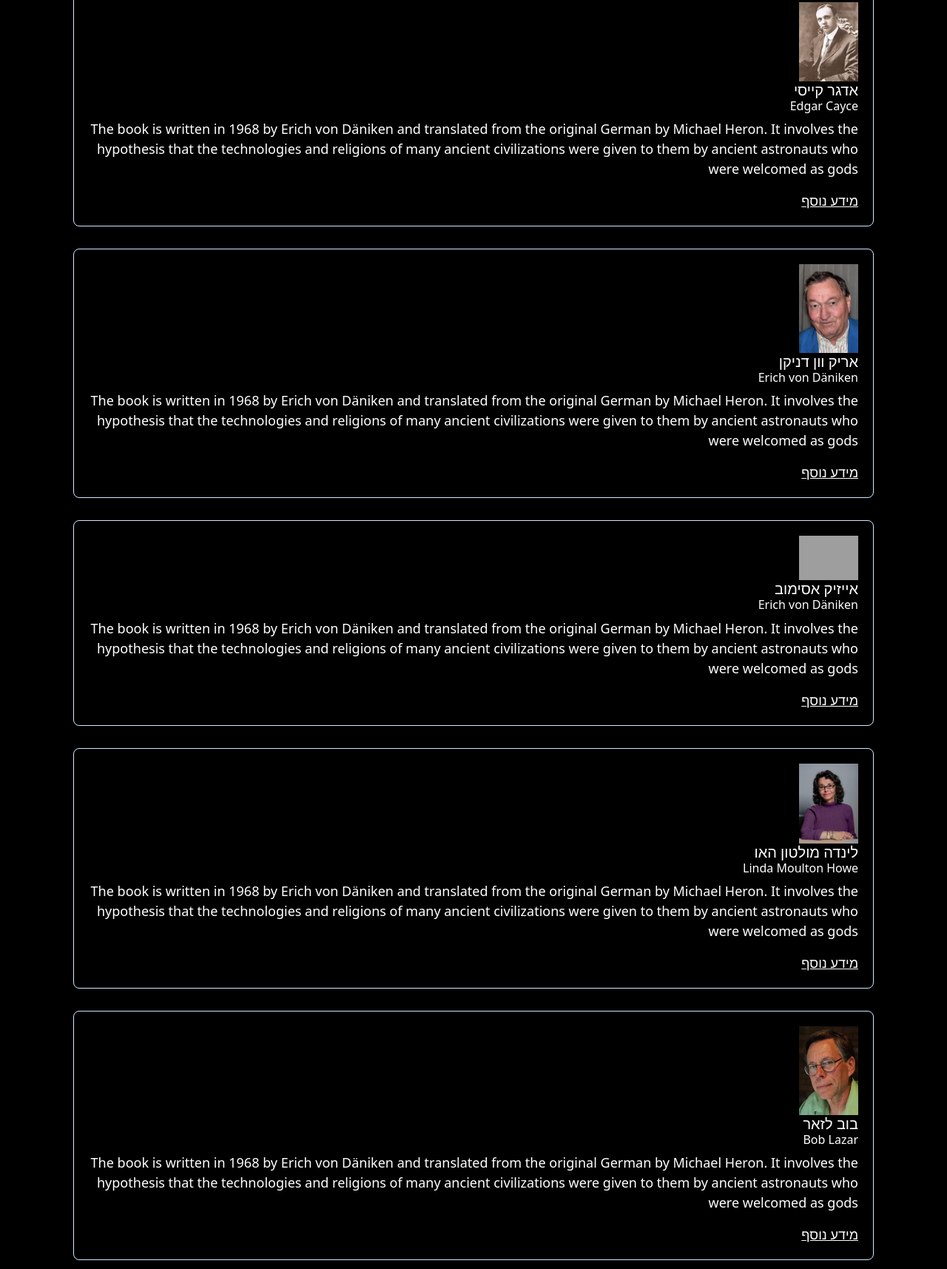
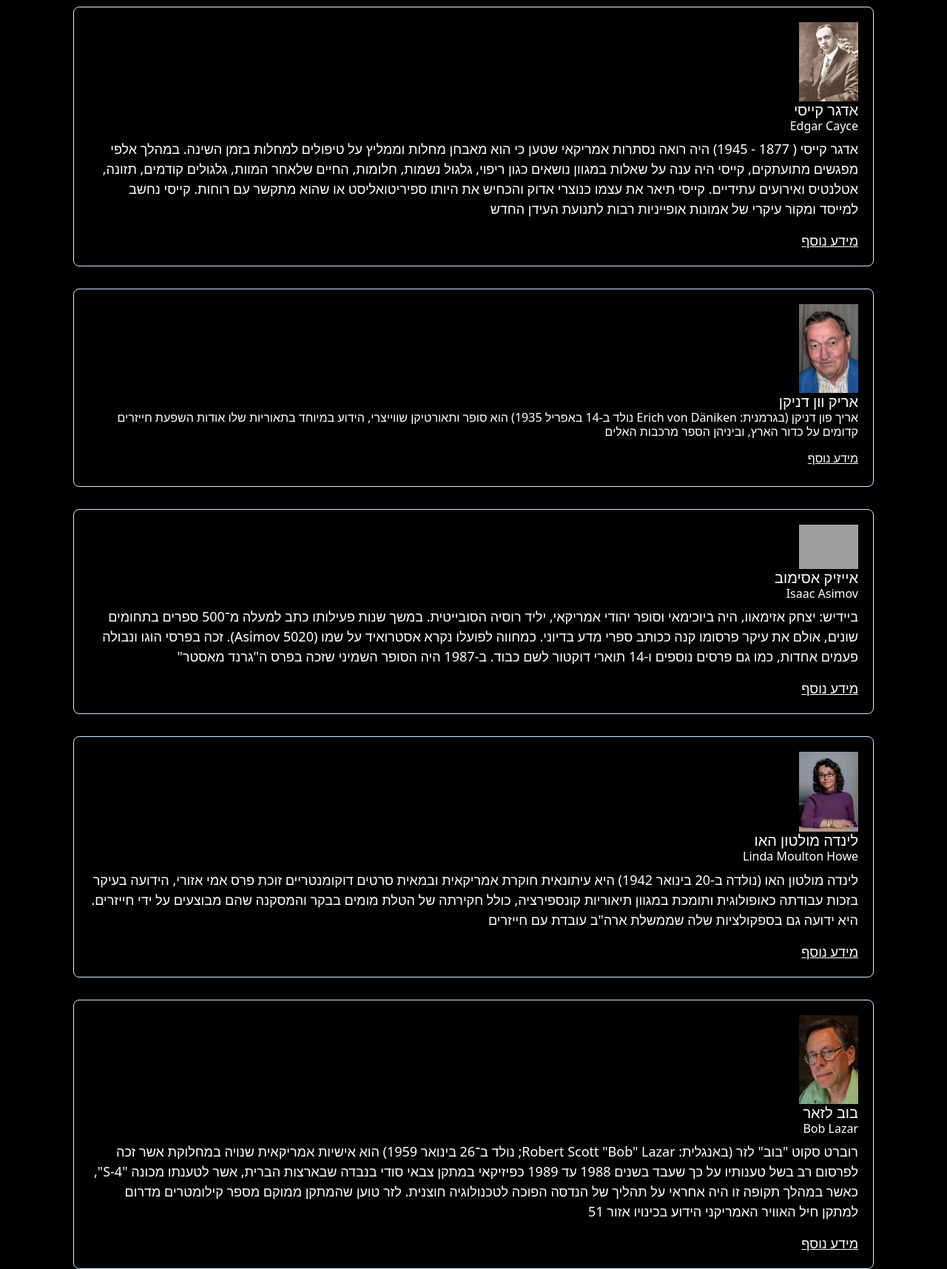
Before and after one commit to Brotshahar/bizarre, a plain HTML site: page persons.html in a window 1280 px wide. Shown: the part 2174-3889 px from the top of the page at 74% size. Drawn offline with nearby package versions, Linux system fonts and the light colour scheme; grey boxes are pictures that could not be loaded.

Commit message:
Update persons.html

```diff
--- a/persons.html
+++ b/persons.html
@@ -104,10 +104,11 @@
                 <div class="card-body">
                     <h5 class="card-title">דורותי אידי</h5>
                     <h6 class="card-subtitle mb-2 ">Dorothy Eady</h6>
-                    <p class="card-text"> <span>The book is written in 1968 by Erich von Däniken and translated from the
-                            original German by Michael Heron. It involves the hypothesis that the technologies and
-                            religions of many ancient civilizations were given to them by ancient astronauts who were
-                            welcomed as gods</span>
+                    <p class="card-text"> <span>דורותי לואיז אידי (16 בינואר 1904 - 21 באפריל 1981), הידועה גם בשם אום
+                            סטי או אום סטי (בערבית: أم سيتي), הייתה מטפלת עתיקות ופולקלוריסטית בריטית. היא הייתה שומרת
+                            מקדש סטי הראשון באבידוס וציירת במחלקת העתיקות המצרית. היא ידועה באמונתה שבגלל חיים קודמים
+                            הייתה כוהנת במצרים העתיקה, כמו גם במחקר ההיסטורי הנרחב שלה באבידוס. חייה ועבודתה היו נושא
+                            למאמרים רבים, סרטי תעודה טלוויזיוניים וביוגרפיות</span>
                     </p>
                     <a href="https://en.wikipedia.org/wiki/Dorothy_Eady" target="_blank" class="card-link">מידע נוסף</a>
 
@@ -145,10 +146,12 @@
                 <div class="card-body">
                     <h5 class="card-title">אדגר קייסי</h5>
                     <h6 class="card-subtitle mb-2 ">Edgar Cayce</h6>
-                    <p class="card-text"> <span>The book is written in 1968 by Erich von Däniken and translated from the
-                            original German by Michael Heron. It involves the hypothesis that the technologies and
-                            religions of many ancient civilizations were given to them by ancient astronauts who were
-                            welcomed as gods</span>
+                    <p class="card-text"> <span>אדגר קייסי ( 1877 - 1945) היה רואה נסתרות
+                            אמריקאי שטען כי הוא מאבחן מחלות וממליץ על טיפולים למחלות בזמן השינה. במהלך אלפי מפגשים
+                            מתועתקים, קייסי היה ענה על שאלות במגוון נושאים כגון ריפוי, גלגול נשמות, חלומות, החיים שלאחר
+                            המוות, גלגולים קודמים, תזונה, אטלנטיס ואירועים עתידיים. קייסי תיאר את עצמו כנוצרי אדוק
+                            והכחיש את היותו ספיריטואליסט או שהוא מתקשר עם רוחות. קייסי נחשב למייסד ומקור עיקרי של אמונות
+                            אופייניות רבות לתנועת העידן החדש</span>
                     </p>
                     <a href="https://en.wikipedia.org/wiki/Edgar_Cayce" target="_blank" class="card-link">מידע נוסף</a>
 
@@ -163,14 +166,12 @@
                     style="width: 5rem;">
                 <div class="card-body">
                     <h5 class="card-title">אריק וון דניקן</h5>
-                    <h6 class="card-subtitle mb-2 ">Erich von Däniken</h6>
-                    <p class="card-text"> <span>The book is written in 1968 by Erich von Däniken and translated from the
-                            original German by Michael Heron. It involves the hypothesis that the technologies and
-                            religions of many ancient civilizations were given to them by ancient astronauts who were
-                            welcomed as gods</span>
-                    </p>
-                    <a href="https://he.wikipedia.org/wiki/%D7%90%D7%A8%D7%99%D7%9A_%D7%A4%D7%95%D7%9F_%D7%93%D7%A0%D7%99%D7%A7%D7%9F"
-                        target="_blank" class="card-link">מידע נוסף</a>
+                    <h6 class="card-subtitle mb-2 ">אריך פון דניקן (בגרמנית: Erich von Däniken נולד ב-14 באפריל 1935)
+                        הוא סופר ותאורטיקן שווייצרי, הידוע במיוחד בתאוריות שלו אודות השפעת חייזרים קדומים על כדור הארץ,
+                        וביניהן הספר מרכבות האלים</span>
+                        </p>
+                        <a href="https://he.wikipedia.org/wiki/%D7%90%D7%A8%D7%99%D7%9A_%D7%A4%D7%95%D7%9F_%D7%93%D7%A0%D7%99%D7%A7%D7%9F"
+                            target="_blank" class="card-link">מידע נוסף</a>
 
                 </div>
             </div>
@@ -179,15 +180,17 @@
     <div id="subjects">
         <div id="subject">
             <div style="width: 65rem;">
-                <img src="./images/personal/Isaac.Asimov.jpg" class="card-img-top" alt="Isaac.Asimov"
+                <img src="./images/personal/Isaac.Asimov.jpg" class="card-img-top" alt="Isaac Asimov"
                     style="width: 5rem;">
                 <div class="card-body">
                     <h5 class="card-title">אייזיק אסימוב</h5>
-                    <h6 class="card-subtitle mb-2 ">Erich von Däniken</h6>
-                    <p class="card-text"> <span>The book is written in 1968 by Erich von Däniken and translated from the
-                            original German by Michael Heron. It involves the hypothesis that the technologies and
-                            religions of many ancient civilizations were given to them by ancient astronauts who were
-                            welcomed as gods</span>
+                    <h6 class="card-subtitle mb-2 ">Isaac Asimov</h6>
+                    <p class="card-text"> <span>ביידיש: יצחק אזימאוו,
+                            היה ביוכימאי וסופר יהודי אמריקאי, יליד רוסיה הסובייטית. במשך שנות
+                            פעילותו כתב למעלה מ־500 ספרים בתחומים שונים, אולם את עיקר פרסומו קנה ככותב ספרי מדע בדיוני.
+                            כמחווה לפועלו נקרא אסטרואיד על שמו (5020 Asimov). זכה בפרסי הוגו ונבולה פעמים אחדות, כמו גם
+                            פרסים נוספים ו-14 תוארי דוקטור לשם כבוד. ב-1987 היה הסופר השמיני שזכה בפרס ה"גרנד מאסטר"
+                        </span>
                     </p>
                     <a href="https://he.wikipedia.org/wiki/%D7%90%D7%99%D7%99%D7%96%D7%A7_%D7%90%D7%A1%D7%99%D7%9E%D7%95%D7%91"
                         target="_blank" class="card-link">מידע נוסף</a>
@@ -204,10 +207,10 @@
                 <div class="card-body">
                     <h5 class="card-title">לינדה מולטון האו</h5>
                     <h6 class="card-subtitle mb-2 ">Linda Moulton Howe</h6>
-                    <p class="card-text"> <span>The book is written in 1968 by Erich von Däniken and translated from the
-                            original German by Michael Heron. It involves the hypothesis that the technologies and
-                            religions of many ancient civilizations were given to them by ancient astronauts who were
-                            welcomed as gods</span>
+                    <p class="card-text"> <span>לינדה מולטון האו (נולדה ב-20 בינואר 1942) היא עיתונאית חוקרת אמריקאית
+                            ובמאית סרטים דוקומנטריים זוכת פרס אמי אזורי, הידועה בעיקר בזכות עבודתה כאופולוגית ותומכת
+                            במגוון תיאוריות קונספירציה, כולל חקירתה של הטלת מומים בבקר והמסקנה שהם מבוצעים על ידי
+                            חייזרים. היא ידועה גם בספקולציות שלה שממשלת ארה"ב עובדת עם חייזרים</span>
                     </p>
                     <a href="https://en.wikipedia.org/wiki/Linda_Moulton_Howe" target="_blank" class="card-link">מידע
                         נוסף</a>
@@ -223,10 +226,11 @@
                 <div class="card-body">
                     <h5 class="card-title">בוב לזאר</h5>
                     <h6 class="card-subtitle mb-2 ">Bob Lazar</h6>
-                    <p class="card-text"> <span>The book is written in 1968 by Erich von Däniken and translated from the
-                            original German by Michael Heron. It involves the hypothesis that the technologies and
-                            religions of many ancient civilizations were given to them by ancient astronauts who were
-                            welcomed as gods</span>
+                    <p class="card-text"> <span>רוברט סקוט "בוב" לזר (באנגלית: Robert Scott "Bob" Lazar; נולד ב־26
+                            בינואר 1959) הוא אישיות אמריקאית שנויה במחלוקת אשר זכה לפרסום רב בשל טענותיו על כך שעבד
+                            בשנים 1988 עד 1989 כפיזיקאי במתקן צבאי סודי בנבדה שבארצות הברית, אשר לטענתו מכונה "S-4",
+                            כאשר במהלך תקופה זו היה אחראי על תהליך של הנדסה הפוכה לטכנולוגיה חוצנית. לזר טוען שהמתקן
+                            ממוקם מספר קילומטרים מדרום למתקן חיל האוויר האמריקני הידוע בכינויו אזור 51</span>
                     </p>
                     <a href="https://he.wikipedia.org/wiki/%D7%91%D7%95%D7%91_%D7%9C%D7%96%D7%A8" target="_blank"
                         class="card-link">מידע נוסף</a>
@@ -243,10 +247,12 @@
                 <div class="card-body">
                     <h5 class="card-title">אלן טיורינג</h5>
                     <h6 class="card-subtitle mb-2 ">Alan Turing</h6>
-                    <p class="card-text"> <span>The book is written in 1968 by Erich von Däniken and translated from the
-                            original German by Michael Heron. It involves the hypothesis that the technologies and
-                            religions of many ancient civilizations were given to them by ancient astronauts who were
-                            welcomed as gods</span>
+                    <p class="card-text"> <span>אלן מת'יסון טיורינג (באנגלית: Alan Mathison Turing; 23 ביוני 1912 – 7
+                            ביוני 1954) היה מתמטיקאי בריטי, ממניחי היסודות למדעי המחשב.
+                            טיורינג הגיע להישגים יוצאי דופן בצד התאורטי ובצד המעשי של מדעי המחשב: בצד התאורטי הנחיל
+                            לעולם את מכונת טיורינג – מודל מופשט למכונת חישוב אוניברסלית, שמתאר את אופן פעולתו של המחשב,
+                            ואת מבחן טיורינג – מבחן הבודק האם למכונה כלשהי יש בינה מלאכותית שלא תאפשר להבחין בינה לבין
+                            אדם. טיורינג נחשב לאבי מדעי המחשב והבינה המלאכותית</span>
                     </p>
                     <a href="https://he.wikipedia.org/wiki/%D7%90%D7%9C%D7%9F_%D7%98%D7%99%D7%95%D7%A8%D7%99%D7%A0%D7%92"
                         target="_blank" class="card-link">מידע נוסף</a>
@@ -263,10 +269,10 @@
                 <div class="card-body">
                     <h5 class="card-title">רוברט אופנהיימר</h5>
                     <h6 class="card-subtitle mb-2 ">Robert Oppenheimer</h6>
-                    <p class="card-text"> <span>The book is written in 1968 by Erich von Däniken and translated from the
-                            original German by Michael Heron. It involves the hypothesis that the technologies and
-                            religions of many ancient civilizations were given to them by ancient astronauts who were
-                            welcomed as gods</span>
+                    <p class="card-text"> <span>ג'וליוס רוברט אופנהיימר (באנגלית: Julius Robert Oppenheimer; 22 באפריל
+                            1904 – 18 בפברואר 1967) היה פיזיקאי יהודי-אמריקאי מאוניברסיטת ברקלי שבקליפורניה. בזמן מלחמת
+                            העולם השנייה ניהל את המעבדה הלאומית לוס אלמוס כחלק מפרויקט מנהטן לפיתוח הפצצה הגרעינית. בשל
+                            השפעתו הרבה על פיתוח הנשק הגרעיני הוא נחשב ל"אבי פצצת האטום"</span>
                     </p>
                     <a href="https://he.wikipedia.org/wiki/%D7%A8%D7%95%D7%91%D7%A8%D7%98_%D7%90%D7%95%D7%A4%D7%A0%D7%94%D7%99%D7%99%D7%9E%D7%A8"
                         target="_blank" class="card-link">מידע נוסף</a>
@@ -283,10 +289,13 @@
                 <div class="card-body">
                     <h5 class="card-title">ורנר פון בראון</h5>
                     <h6 class="card-subtitle mb-2 ">Wernher von Braun</h6>
-                    <p class="card-text"> <span>The book is written in 1968 by Erich von Däniken and translated from the
-                            original German by Michael Heron. It involves the hypothesis that the technologies and
-                            religions of many ancient civilizations were given to them by ancient astronauts who were
-                            welcomed as gods</span>
+                    <p class="card-text"> <span>ורנר מגנוס מקסימיליאן פון בראון (בגרמנית: Wernher Magnus Maximilian von
+                            Braun; 23 במרץ 1912 – 16 ביוני 1977) היה מדען טילים גרמני, חבר במפלגה הנאצית וקצין באס אס,
+                            שהופקד על תוכנית ה-V-2, הטיל הבליסטי הראשון. בסוף המלחמה גויס על ידי ארצות הברית והצטרף
+                            לנאס"א. הוא התקדם לדרגת מנהל ומהנדס בכיר ונטל חלק מרכזי במרוץ לחלל ובתוכנית אפולו, שהביאה
+                            לבסוף את האדם לירח. פון בראון נזכר הן כמדען מבריק הן כשותף לפשעי מלחמה. כיום משתמשים בשמו של
+                            ורנר בראון לצורך פיתוח תאוריות קונספירציה, בראשן הטענה שהנחיתה על הירח הייתה הונאה של
+                            נאס"א</span>
                     </p>
                     <a href="https://he.wikipedia.org/wiki/%D7%95%D7%A8%D7%A0%D7%A8_%D7%A4%D7%95%D7%9F_%D7%91%D7%A8%D7%90%D7%95%D7%9F"
                         target="_blank" class="card-link">מידע נוסף</a>
@@ -303,10 +312,14 @@
                 <div class="card-body">
                     <h5 class="card-title">ניקולה טסלה</h5>
                     <h6 class="card-subtitle mb-2 ">Nicola Tesla</h6>
-                    <p class="card-text"> <span>The book is written in 1968 by Erich von Däniken and translated from the
-                            original German by Michael Heron. It involves the hypothesis that the technologies and
-                            religions of many ancient civilizations were given to them by ancient astronauts who were
-                            welcomed as gods</span>
+                    <p class="card-text"> <span>נִיקוֹלָה טֶסְלָה (בסרבית: Никола Тесла, באנגלית: Nikola Tesla; 10
+                            ביולי 1856 – 7 בינואר 1943) היה פיזיקאי, מהנדס חשמל וממציא אמריקאי ממוצא סרבי. נחשב בעיני
+                            רבים כאחד מגדולי הממציאים בכל הזמנים וגדול מהנדסי החשמל. בארצות הברית הוא כונה "הקוסם
+                            מהמערב".
+                            על שמו קרויה יחידת המדידה טסלה, המסומנת באות T – יחידה סטנדרטית למדידת עוצמת שדה מגנטי לפי
+                            מערכת יחידות המידה SI. טסלה חקר ובהמשך המציא שיטה לשידור גלי רדיו שהייתה מעין המשך של רעיון
+                            השנאי. על אף החדשנות גם בתחום זה, לא ראה תגמול רב על תרומתו למדע ולאנושות. במהלך חייו המציא
+                            טסלה מעל ל-300 פטנטים שונים</span>
                     </p>
                     <a href="https://he.wikipedia.org/wiki/%D7%A0%D7%99%D7%A7%D7%95%D7%9C%D7%94_%D7%98%D7%A1%D7%9C%D7%94"
                         target="_blank" class="card-link">מידע נוסף</a>
```
